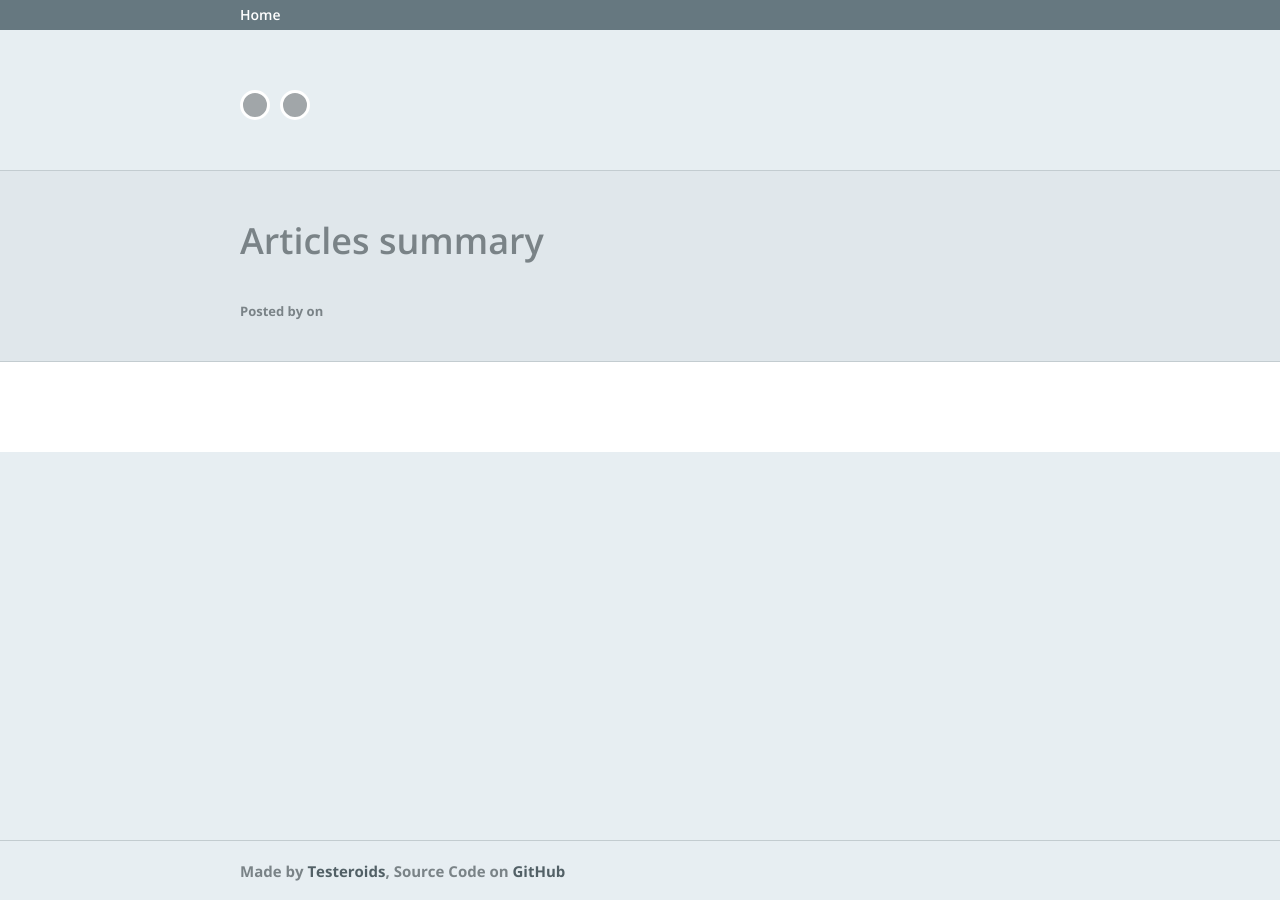
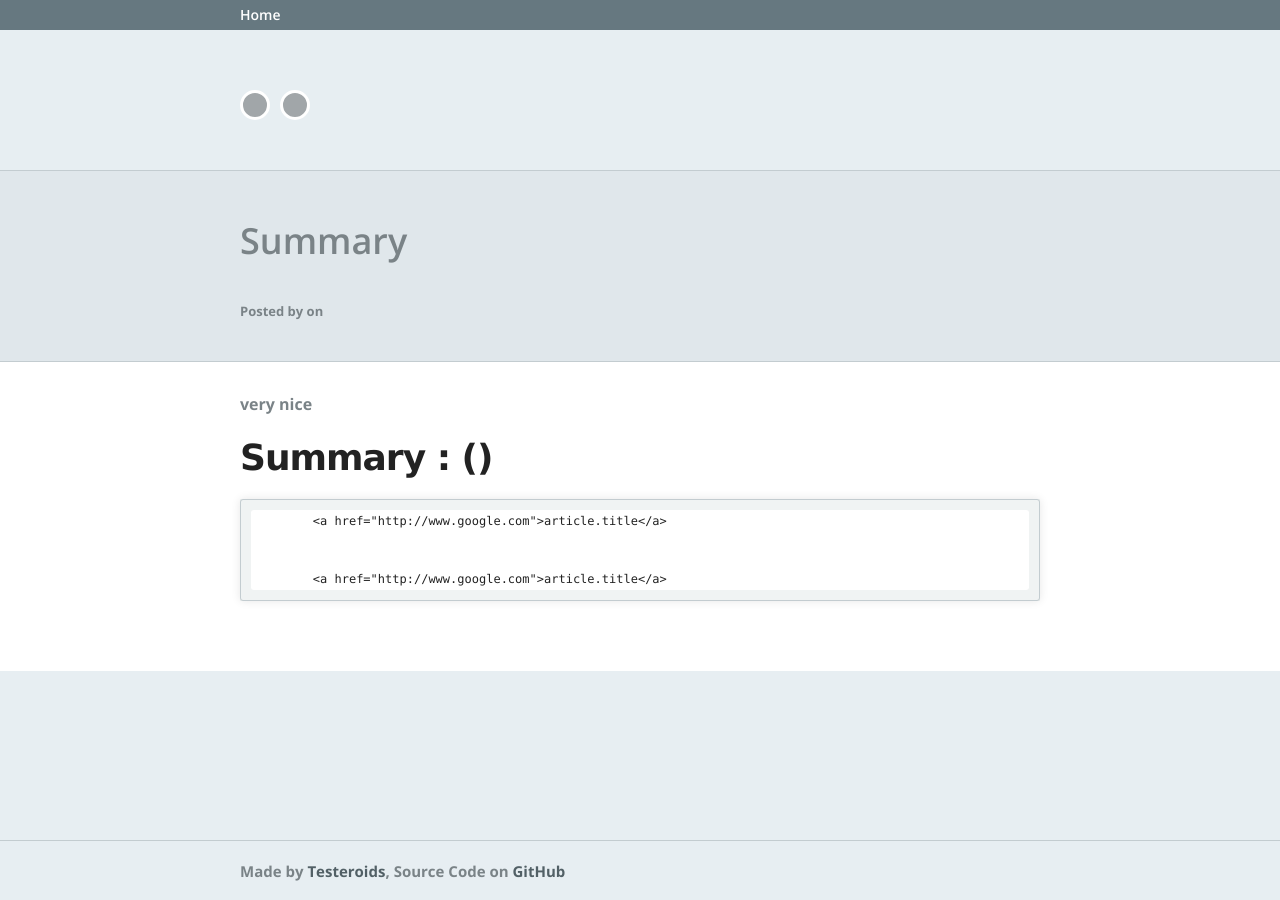
Before and after one commit to Testeroids/Testeroids, a Jekyll site: the page built from summary.md, in a window 1280 px wide. Built offline with Jekyll 4.4.1, drawn with Linux system fonts in a browser that asks for light colours; some web fonts are replaced.

Commit message:
attempt at building an articles summary

```diff
--- a/summary.md
+++ b/summary.md
@@ -1,9 +1,13 @@
 ---
 layout: article
-title: Articles summary
+title: Summary
 permalink: "/articlessummary.html"
 ---
-{% for article in site.articles %}
+
+very nice
+
+# Summary : ({{ paginator.total_pages }})
+{% for article in site.pages %}
 	{% if forloop.index < 10 %}
 		<a href="http://www.google.com">article.title</a>
 	{% endif %}
```
